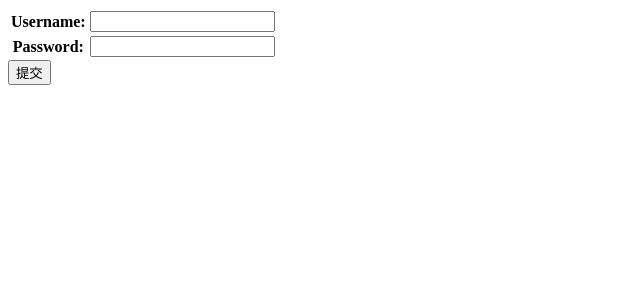
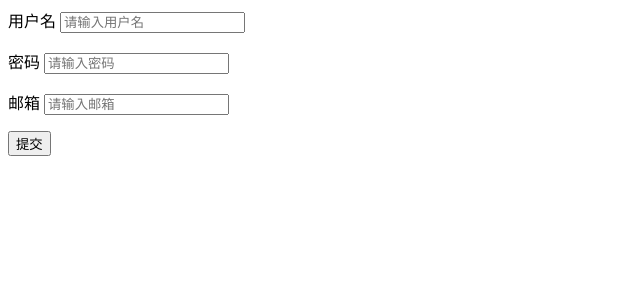
Before and after one commit to Waixi00008/django_tutorial, a Django app: page /form/register in a window 1280 px wide. Shown: the top 300 px of the page, without its empty margins (0-640 px from the left). Run offline with Django 3.2, Linux system fonts and the light colour scheme.

Commit message:
表单使用

```diff
--- a/form_app/forms.py
+++ b/form_app/forms.py
@@ -1,6 +1,36 @@
 from django import forms
 from django.forms import fields
 
+
 class Auth(forms.Form):
-    username = fields.CharField(max_length=18,required=True)
-    password = fields.CharField(widget=forms.PasswordInput)
+    username = fields.CharField(label="用户名", max_length=18, widget=forms.TextInput(attrs={'placeholder': '请输入用户名'}))
+    password = fields.CharField(label="密码",required = False, widget=forms.TextInput(attrs={'placeholder': '请输入密码'}))
+    email = fields.EmailField(label="邮箱",required = False, widget=forms.EmailInput(attrs={'placeholder': '请输入邮箱'}))
+
+    # 可对当个进行验证
+    def clean_username(self):
+        username = self.cleaned_data.get('username', '')
+        if not username:
+            raise forms.ValidationError('用户名不可以为空！')
+
+        if len(username) < 5:
+            raise forms.ValidationError('用户名不能小于五个字符')
+
+        if len(username) > 18:
+            raise forms.ValidationError('用户名不能超过18')
+        return username
+
+    # 可对所有进行验证，出了一个错误下面的就不会报错了，所以使用该方法不好
+    def clean(self):
+        password = self.cleaned_data.get('password', '')
+        if not password:
+            raise forms.ValidationError('密码不可以为空！')
+        if len(password) < 3:
+            raise forms.ValidationError('密码不能小于5个字符')
+        if len(password) > 8:
+            raise forms.ValidationError('密码不能超过8个字符')
+
+        email = self.cleaned_data.get('email', '')
+        if not email:
+            print(111)
+            raise forms.ValidationError('邮箱不可以为空！')
--- a/form_app/templates/register.html
+++ b/form_app/templates/register.html
@@ -7,9 +7,19 @@
 <body>
 <form action="{% url 'register' %}" method="post">
     {% csrf_token %}
-    <table>
-        {{form.as_table}}
-    </table>
+    {% for item in form %}
+    <div>
+        <label for="{{item.id_for_label}}">
+            {{item.label}}
+        </label>
+        {{item}}
+        <p>{{item.errors.as_text}}</p>
+    </div>
+    {% endfor %}
+    <p>{{form.non_field_errors}}</p>
+    <!--    <table>-->
+    <!--        {{form.as_table}}-->
+    <!--    </table>-->
     <!--    <lable>用户名:</lable>-->
     <!--    <input type="text" placeholder="用户名" name="username">-->
     <!--    <br/>-->
--- a/form_app/views.py
+++ b/form_app/views.py
@@ -1,4 +1,4 @@
-from django.shortcuts import render,redirect
+from django.shortcuts import render,redirect,reverse
 from django.views.generic import View
 from .forms import Auth
 
@@ -18,6 +18,11 @@ class Register(View):
         if form.is_valid():
             username = form.cleaned_data.get('username')
             password = form.cleaned_data.get('password')
+            email = form.cleaned_data.get('email')
             print('username', username)
             print('password',password)
-        return redirect('/form/register')
+            print('email',email)
+        else:
+            # 验证有错时
+            return render(request, self.TEMPLATE, {'form': form})
+        return redirect(reverse('register'))
```
Also changed, not shown: README.md. Lines whose indentation alone changed are shown as unchanged.
